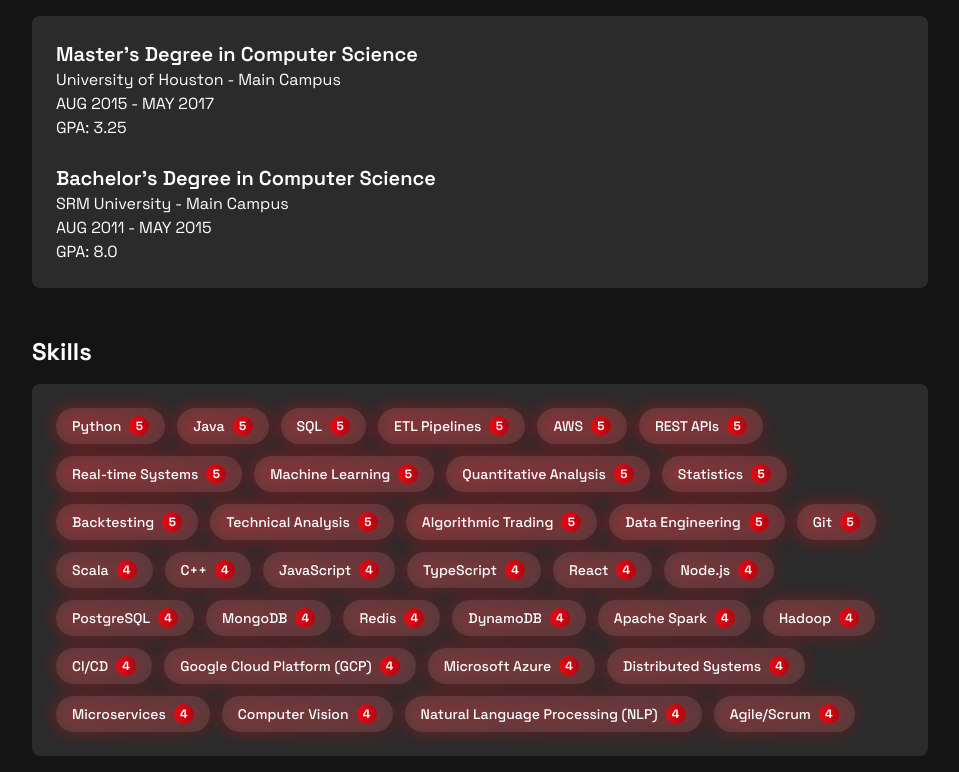
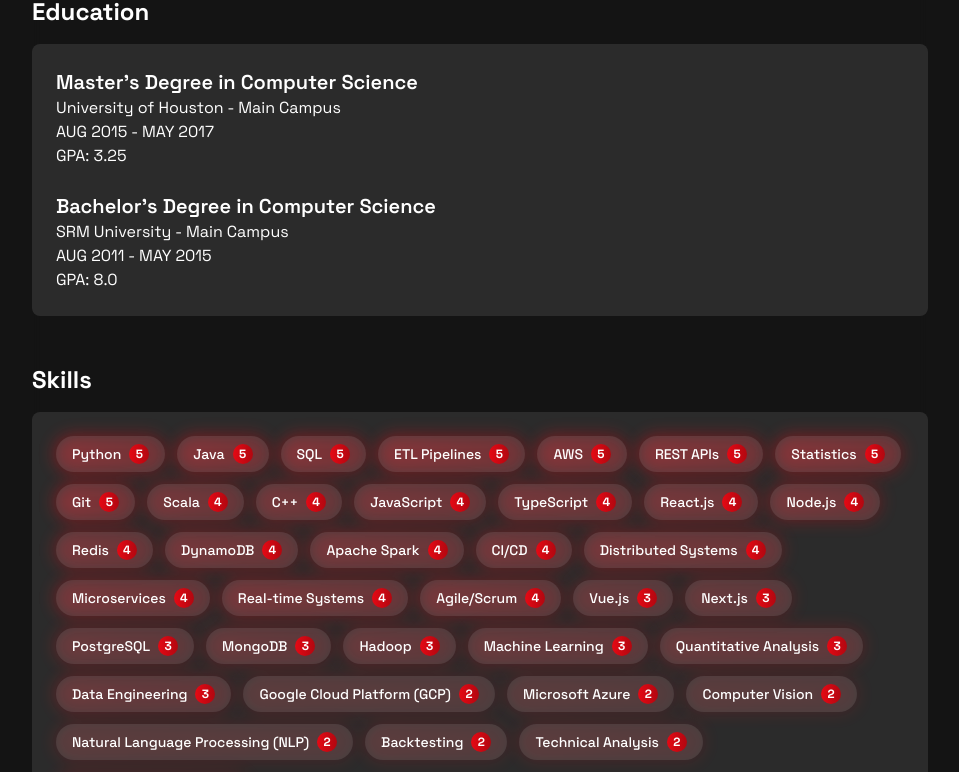
Before and after one commit to kbibireddy/personal-website, a Next.js app: page / in a window 1280 px wide. Shown: the part 1998-2770 px from the top of the page, without its empty margins (160-1119 px from the left). Built offline with nearby package versions, Linux system fonts and the light colour scheme.

Commit message:
feat: Update project section with status badges and improved descriptions

```diff
--- a/src/components/Portfolio.tsx
+++ b/src/components/Portfolio.tsx
@@ -1,52 +1,84 @@
 import { motion } from 'framer-motion'
 import { Theme } from '@/types/theme';
-import { getCardBgClass } from '@/utils/theme';
+import { getCardBgClass, getAccentClasses } from '@/utils/theme';
+import { FaExternalLinkAlt } from 'react-icons/fa';
+import resumeData from '@/data/resume.json';
 
 interface PortfolioProps {
   theme: Theme;
 }
 
-interface Project {
-  title: string
-  description: string
-  technologies: string[]
-}
+export default function Portfolio({ theme }: PortfolioProps) {
+  const getStatusColor = (status: string) => {
+    switch (status) {
+      case 'Active':
+        return 'bg-green-500/20 text-green-500';
+      case 'WIP':
+        return 'bg-yellow-500/20 text-yellow-500';
+      case 'Discontinued':
+        return 'bg-red-500/20 text-red-500';
+      default:
+        return 'bg-gray-500/20 text-gray-500';
+    }
+  };
 
-const projects: Project[] = [
-  {
-    title: "Real-time Student Performance Evaluation System",
-    description: "Designed and implemented RSPEF to improve graduation rates using machine learning for early identification of at-risk students. The system includes predictive analysis, emergency warning system, and interactive dashboards.",
-    technologies: ["Machine Learning", "Java", "Python", "SQL", "AngularJS", "D3.js"]
-  },
-  {
-    title: "Author Gender Prediction",
-    description: "Developed a machine learning model to predict author gender from text using WEKA API. Useful for criminal forensics, plagiarism detection, and linguistic studies.",
-    technologies: ["Java", "WEKA", "SQL", "NLP"]
-  },
-  {
-    title: "Time Series Interpolation",
-    description: "Implemented polynomial curve fitting for time series data interpolation using NumPy. The system learns the optimal polynomial degree for accurate predictions.",
-    technologies: ["Python", "NumPy", "Data Analysis"]
-  },
-  {
-    title: "Car Clustering Analysis",
-    description: "Built custom K-Means and Fuzzy K-Means clustering algorithms to group similar cars using UCI Dataset. Implemented both hard and soft clustering approaches.",
-    technologies: ["Python", "Machine Learning", "Data Analysis"]
-  },
-  {
-    title: "Neural Network Implementation",
-    description: "Created a scalable 3-layer neural network from scratch using only NumPy. The network uses backpropagation for learning and can be extended to N layers.",
-    technologies: ["Python", "NumPy", "Deep Learning"]
-  }
-]
-
-export default function Portfolio({ theme }: PortfolioProps) {
   return (
-    <div>
-      <h2 className="text-2xl font-bold mb-4">Portfolio</h2>
-      <div className={`${getCardBgClass(theme)} backdrop-blur-sm rounded-lg p-6`}>
-        <p className="text-current/80">Portfolio section coming soon...</p>
-      </div>
+    <div className="grid grid-cols-1 md:grid-cols-2 gap-6">
+      {resumeData.projects?.map((project, index) => (
+        <motion.div
+          key={index}
+          initial={{ opacity: 0, y: 20 }}
+          animate={{ opacity: 1, y: 0 }}
+          transition={{ duration: 0.5, delay: index * 0.1 }}
+          className={`${getCardBgClass(theme)} backdrop-blur-sm rounded-lg p-6`}
+        >
+          <div className="flex justify-between items-start mb-2">
+            <h3 className="text-xl font-semibold">{project.title}</h3>
+            <span className={`px-2 py-1 rounded-full text-xs font-medium ${getStatusColor(project.status)}`}>
+              {project.status}
+            </span>
+          </div>
+          <div className="mb-4">
+            {project.description.map((desc, i) => (
+              <p key={i} className="text-current/90 mb-2">{desc}</p>
+            ))}
+          </div>
+          <div className="flex flex-wrap gap-2 mb-4">
+            {project.technologies.map((tech, i) => (
+              <span
+                key={i}
+                className={`${getCardBgClass(theme)} px-3 py-1 rounded-full text-sm text-current/80`}
+              >
+                {tech}
+              </span>
+            ))}
+          </div>
+          {project.link && project.status === 'Active' && (
+            <motion.a
+              href={project.link}
+              target="_blank"
+              rel="noopener noreferrer"
+              whileHover={{ scale: 1.05 }}
+              whileTap={{ scale: 0.95 }}
+              className={`inline-flex items-center gap-2 px-4 py-2 rounded-lg bg-gradient-to-r ${getAccentClasses(theme)} text-white text-sm font-medium transition-transform`}
+            >
+              Try it out
+              <FaExternalLinkAlt />
+            </motion.a>
+          )}
+          {project.link && project.status !== 'Active' && (
+            <motion.a
+              href={project.link}
+              target="_blank"
+              rel="noopener noreferrer"
+              className="inline-flex items-center gap-2 px-4 py-2 rounded-lg bg-gray-500/20 text-gray-500 text-sm font-medium cursor-not-allowed"
+            >
+              Try it out
+              <FaExternalLinkAlt />
+            </motion.a>
+          )}
+        </motion.div>
+      ))}
     </div>
   );
 }
--- a/src/data/resume.json
+++ b/src/data/resume.json
@@ -1,7 +1,7 @@
 {
     "name": "KARTHIK BIBIREDDY",
     "headline": "Senior Software Engineer | Aspiring Quantitative Developer",
-    "professionalSummary": "Experienced software engineer with 7+ years designing distributed systems, scalable APIs, and data pipelines at Amazon and multiple startups. Strong foundation in computer science, statistics, and mathematics. Built a personal technical analysis platform for trading strategy research. Eager to apply my engineering expertise and passion for finance in a quantitative developer or data-focused finance role.",
+    "professionalSummary": "Experienced software engineer with 8+ years of hands-on expertise building distributed systems, scalable APIs, and data-intensive applications across Amazon and multiple startups. Proven track record of delivering high-performance backend systems, cloud-native architectures, and developer productivity tools. Strong foundation in computer science, systems design, and cloud platforms (AWS/GCP). Passionate about solving complex engineering problems and exploring data-driven technologies, including applications in finance.",
     "contact": {
       "email": "karthikbibireddy@hotmail.com",
       "phone": "+1 (832) 812-3919",
@@ -11,7 +11,7 @@
     },
     "workExperience": [
       {
-        "title": "Software Development Engineer",
+        "title": "Software Development Engineer II",
         "company": "Amazon",
         "period": "Jul 2020 – Present",
         "description": [
@@ -65,16 +65,22 @@
     ],
     "projects": [
       {
-        "title": "Technical Analysis Platform for Financial Markets (TAPFM)",
-        "period": "2022 – Present",
+        "title": "Technical Analysis Platform for Financial Markets",
+        "status": "WIP",
         "description": [
-          "Designed and developed a personal project for backtesting and analyzing trading strategies using real-world financial data.",
-          "Implemented event-driven data fetching with AWS Lambda and S3, storing and processing historical market data.",
-          "Built ETL jobs for sentiment scoring, indicator computation, and strategy evaluation.",
-          "Created a dashboard for midterm decision support, along with a strategy development and backtesting toolkit."
+          "Building a personal platform to backtest and analyze trading strategies using historical financial data, with event-driven AWS Lambda workflows, ETL pipelines for sentiment and technical analysis, and a React-based dashboard for strategy evaluation and performance tracking."
         ],
         "technologies": ["Python", "AWS Lambda", "S3", "React", "TypeScript"],
         "link": "https://github.com/kbibireddy/tapfm"
+      },
+      {
+        "title": "Real Estate Investment Analysis Tool",
+        "status": "Active",
+        "description": [
+          "Developed a web-based tool to evaluate real estate investment opportunities by comparing buying vs renting, incorporating inputs like purchase price, interest rate, taxes, and ownership costs to output projected ROI, breakeven points, and overall investment value in a clean, user-friendly interface."
+        ],
+        "technologies": ["JavaScript", "React", "TypeScript"],
+        "link": "https://main.d3h1lgzt62unld.amplifyapp.com/"
       }
     ],
     "education": [
@@ -98,34 +104,36 @@
       { "name": "C++", "proficiency": 4, "category": "Languages" },
       { "name": "JavaScript", "proficiency": 4, "category": "Languages" },
       { "name": "TypeScript", "proficiency": 4, "category": "Languages" },
-      { "name": "React", "proficiency": 4, "category": "Frontend" },
+      { "name": "React.js", "proficiency": 4, "category": "Frontend" },
+      { "name": "Vue.js", "proficiency": 3, "category": "Frontend" },
+      { "name": "Next.js", "proficiency": 3, "category": "Frontend" },
       { "name": "Node.js", "proficiency": 4, "category": "Backend" },
       { "name": "SQL", "proficiency": 5, "category": "Data" },
-      { "name": "PostgreSQL", "proficiency": 4, "category": "Data" },
-      { "name": "MongoDB", "proficiency": 4, "category": "Data" },
+      { "name": "PostgreSQL", "proficiency": 3, "category": "Data" },
+      { "name": "MongoDB", "proficiency": 3, "category": "Data" },
       { "name": "Redis", "proficiency": 4, "category": "Data" },
       { "name": "DynamoDB", "proficiency": 4, "category": "Data" },
-      { "name": "Apache Spark", "proficiency": 4, "category": "Big Data" },
-      { "name": "Hadoop", "proficiency": 4, "category": "Big Data" },
-      { "name": "ETL Pipelines", "proficiency": 5, "category": "Data Engineering" },
-      { "name": "CI/CD", "proficiency": 4, "category": "DevOps" },
+      { "name": "Apache Spark", "proficiency": 4, "category": "Data" },
+      { "name": "Hadoop", "proficiency": 3, "category": "Data" },
+      { "name": "ETL Pipelines", "proficiency": 5, "category": "Data" },
+      { "name": "CI/CD", "proficiency": 4, "category": "Tools" },
       { "name": "AWS", "proficiency": 5, "category": "Cloud" },
-      { "name": "Google Cloud Platform (GCP)", "proficiency": 4, "category": "Cloud" },
-      { "name": "Microsoft Azure", "proficiency": 4, "category": "Cloud" },
+      { "name": "Google Cloud Platform (GCP)", "proficiency": 2, "category": "Cloud" },
+      { "name": "Microsoft Azure", "proficiency": 2, "category": "Cloud" },
       { "name": "Distributed Systems", "proficiency": 4, "category": "Architecture" },
       { "name": "Microservices", "proficiency": 4, "category": "Architecture" },
       { "name": "REST APIs", "proficiency": 5, "category": "Backend" },
-      { "name": "Real-time Systems", "proficiency": 5, "category": "Architecture" },
-      { "name": "Machine Learning", "proficiency": 5, "category": "AI/ML" },
-      { "name": "Computer Vision", "proficiency": 4, "category": "AI/ML" },
-      { "name": "Natural Language Processing (NLP)", "proficiency": 4, "category": "AI/ML" },
-      { "name": "Quantitative Analysis", "proficiency": 5, "category": "Finance" },
-      { "name": "Statistics", "proficiency": 5, "category": "Mathematics" },
-      { "name": "Backtesting", "proficiency": 5, "category": "Finance" },
-      { "name": "Technical Analysis", "proficiency": 5, "category": "Finance" },
-      { "name": "Algorithmic Trading", "proficiency": 5, "category": "Finance" },
-      { "name": "Data Engineering", "proficiency": 5, "category": "Data" },
-      { "name": "Agile/Scrum", "proficiency": 4, "category": "Methodology" },
+      { "name": "Real-time Systems", "proficiency": 4, "category": "Architecture" },
+      { "name": "Machine Learning", "proficiency": 3, "category": "AI/ML" },
+      { "name": "Computer Vision", "proficiency": 2, "category": "AI/ML" },
+      { "name": "Natural Language Processing (NLP)", "proficiency": 2, "category": "AI/ML" },
+      { "name": "Quantitative Analysis", "proficiency": 3, "category": "Finance" },
+      { "name": "Statistics", "proficiency": 5, "category": "Finance" },
+      { "name": "Backtesting", "proficiency": 2, "category": "Finance" },
+      { "name": "Technical Analysis", "proficiency": 2, "category": "Finance" },
+      { "name": "Algorithmic Trading", "proficiency": 2, "category": "Finance" },
+      { "name": "Data Engineering", "proficiency": 3, "category": "Data" },
+      { "name": "Agile/Scrum", "proficiency": 4, "category": "Tools" },
       { "name": "Git", "proficiency": 5, "category": "Tools" }
     ]
   }
--- a/src/types/resume.ts
+++ b/src/types/resume.ts
@@ -28,7 +28,7 @@ export interface Skill {
 
 export interface Project {
   title: string;
-  period: string;
+  status: 'Active' | 'WIP' | 'Discontinued';
   description: string[];
   technologies: string[];
   link: string;
```
